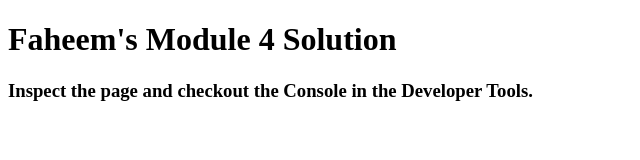
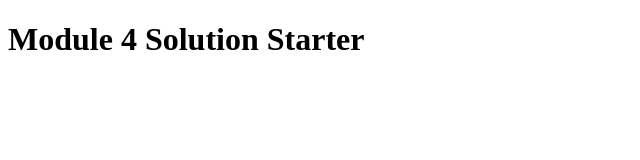
Before and after one commit to tejalhonade/module4, a plain HTML site: page index.html in a window 1280 px wide. Shown: the whole page, without its empty margins (0-640 px from the left). Drawn offline with Linux system fonts and the light colour scheme.

Commit message:
Update index.html

```diff
--- a/index.html
+++ b/index.html
@@ -2,16 +2,12 @@
 <html>
 <head>
   <meta charset="utf-8">
-  <title>Module 4 Solution</title>
-  <script>
-    var names = []; // DO NOT REMOVE
-  </script>
+  <title>Module 4 Solution Starter</title>
   <script src="SpeakHello.js"></script>
   <script src="SpeakGoodBye.js"></script>
   <script src="script.js"></script>
 </head>
 <body>
-  <h1>Faheem's Module 4 Solution</h1>
-  <h3>Inspect the page and checkout the Console in the Developer Tools.</h3>
+  <h1>Module 4 Solution Starter</h1>
 </body>
 </html>
```
